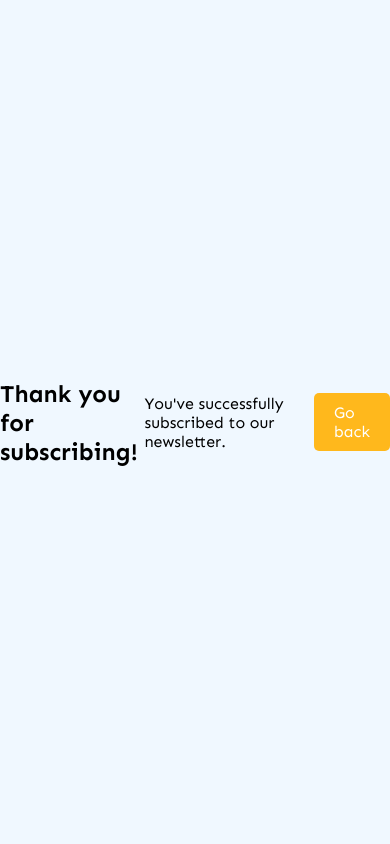
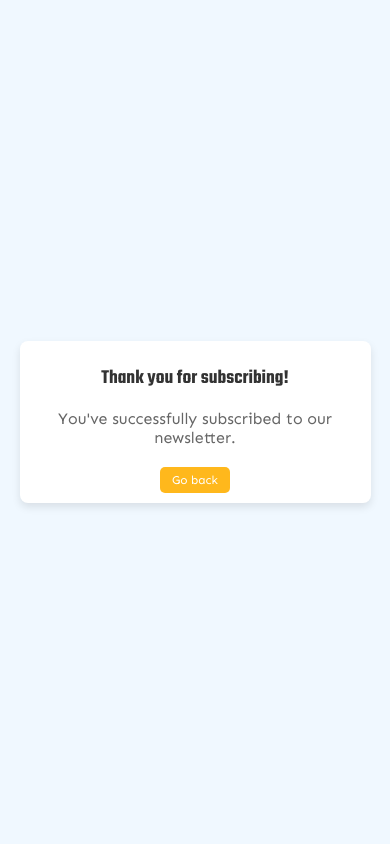
Before and after one commit to daphine-1207/King-s-Way-Rehabilitation-Center-Website, a Django app: page /subscription-success/ in a window 390 px wide. Run offline with Django 5.2, Linux system fonts and the light colour scheme.

Commit message:
worked on the subscription form

```diff
--- a/KingsWayApp/models.py
+++ b/KingsWayApp/models.py
@@ -54,7 +54,7 @@ def send_welcome_email(sender, instance, created, **kwargs):
             from_email='your-email@example.com',
             recipient_list=[instance.email],
             fail_silently=False,
-        )
+)
 
         # Send notification email to admin
         send_mail(
@@ -63,7 +63,7 @@ def send_welcome_email(sender, instance, created, **kwargs):
             from_email='your-email@example.com',
             recipient_list=['kingswayrehabilitation@gmail.com' ],
             fail_silently=False,
-        )
+)
 
 
 
--- a/KingsWayApp/templates/subscription_success.html
+++ b/KingsWayApp/templates/subscription_success.html
@@ -18,8 +18,8 @@ body {
             justify-content: center;
             align-items: center;
             height: 100vh;
+            box-sizing: border-box;
         }
-
 
         .card {
             background-color: #ffffff;
@@ -27,17 +27,17 @@ body {
             box-shadow: 0 4px 8px rgba(0, 0, 0, 0.1);
             padding: 20px;
             text-align: center;
-    width: 500px;
+            width: 90%;
+            max-width: 500px;
+            box-sizing: border-box;
         }
-
 
         .card h1 {
             color: #333333;
             margin-bottom: 15px;
             font-family: 'Teko', sans-serif;
-    font-size:xx-large;
+            font-size: 2rem;
         }
-
 
         .card p {
             color: #666666;
@@ -59,12 +59,42 @@ body {
             background-color: rgb(239, 166, 10);
         }
 
+        @media (max-width: 768px) {
+            .card {
+                padding: 15px;
+            }
+
+            .card h1 {
+                font-size: 1.5rem;
+            }
+
+            .btn {
+                padding: 8px 16px;
+                font-size: 14px;
+            }
+        }
+
+        @media (max-width: 480px) {
+            .card {
+                padding: 10px;
+            }
+
+            .card h1 {
+                font-size: 1.25rem;
+            }
+
+            .btn {
+                padding: 6px 12px;
+                font-size: 12px;
+            }
+        }
     </style>
-
 </head>
 <body>
-    <h2>Thank you for subscribing!</h2>
+    <div class="card">
+        <h1>Thank you for subscribing!</h1>
         <p>You've successfully subscribed to our newsletter.</p>
         <a href="{% url 'index' %}" class="btn">Go back</a>
+    </div>
 </body>
 </html>
```
Also changed, not shown: KingsWayApp/templates/base.html (+8 -7 lines), db.sqlite3. Lines whose indentation alone changed are shown as unchanged.
